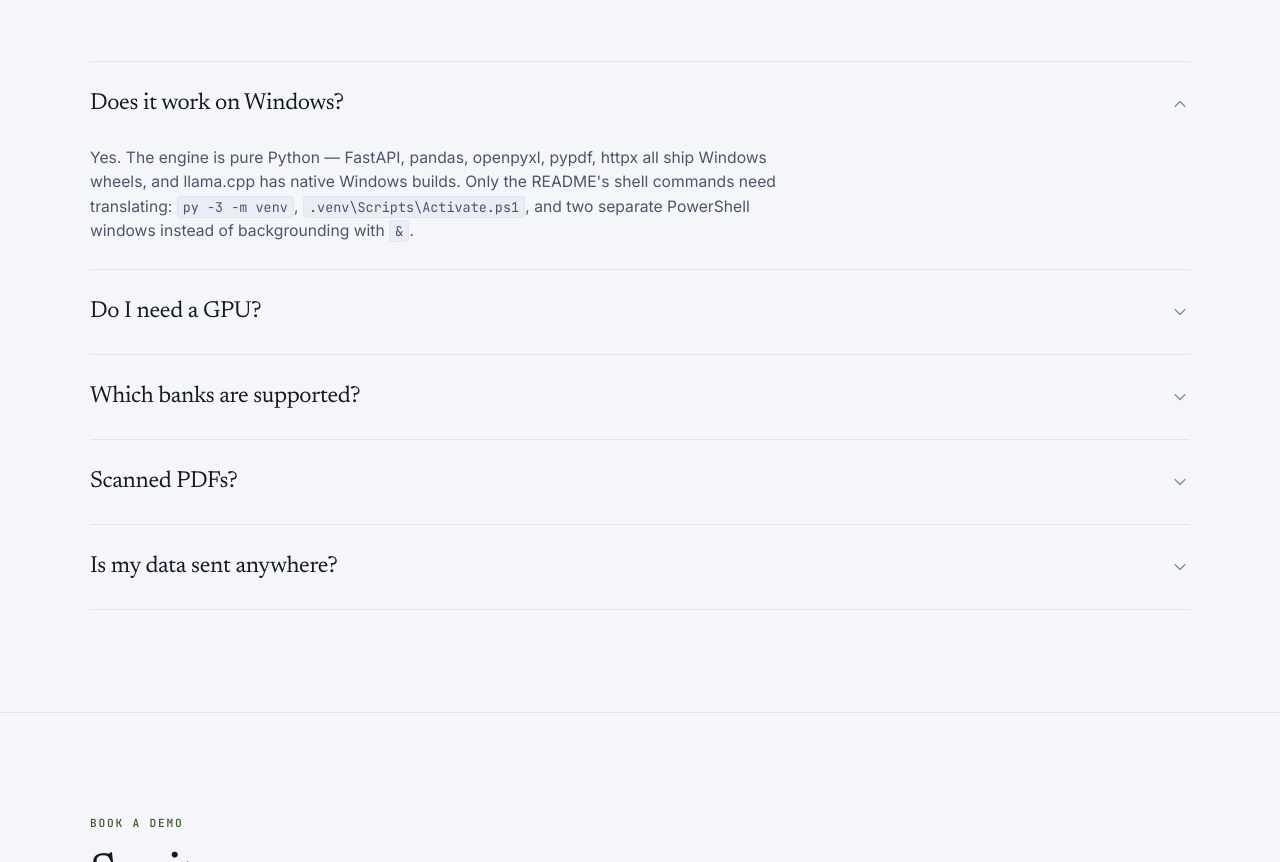
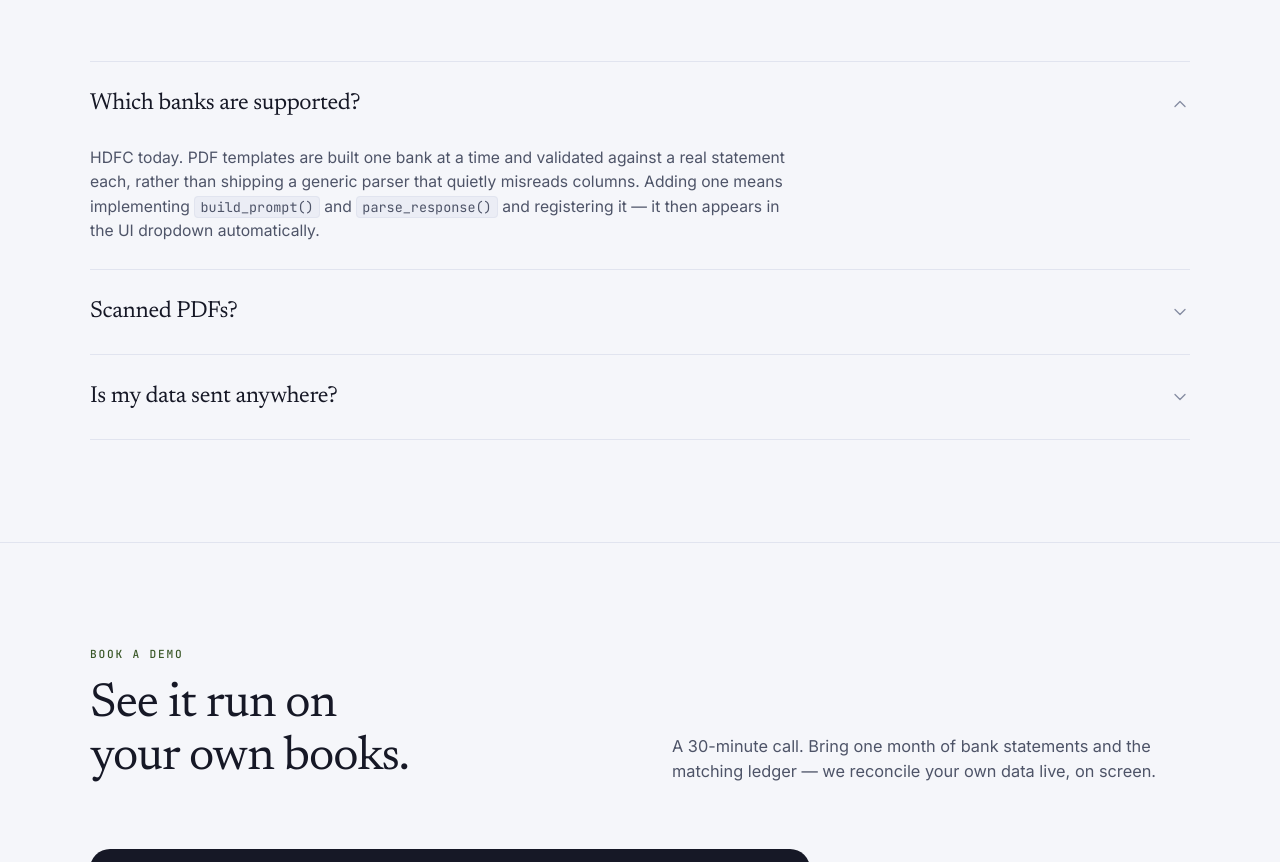
Before and after one commit to harshil-malik/reconciliation-engine, a website: page index.html in a window 1280 px wide. Shown: the part 4446-5308 px from the top of the page. Drawn offline with Linux system fonts and the light colour scheme.

Commit message:
Remove the Windows/GPU FAQ entries
Both were install-specific ("Does it work on Windows?", "Do I need a
GPU?") and read oddly now that the page has no download path — the
remaining three entries (banks supported, scanned PDFs, data privacy)
are still relevant to someone booking a demo. Made "Which banks are
supported?" the default-open entry, and updated the nav's FAQ preview
text to match.

```diff
--- a/index.html
+++ b/index.html
@@ -575,7 +575,7 @@ footer{border-top:1px solid var(--line);padding:clamp(3rem,6vw,4.5rem) 0 2.5rem;
           <div class="mb-item">
             <button class="mb-trigger" id="t-support" aria-haspopup="true" aria-expanded="false" aria-controls="m-support">Support<svg class="mb-chev" viewBox="0 0 24 24" aria-hidden="true"><path d="m6 9 6 6 6-6"/></svg></button>
             <div class="mb-menu align-right" id="m-support" role="menu" aria-labelledby="t-support">
-              <a class="mb-link" role="menuitem" href="#faq"><svg class="mb-ico" viewBox="0 0 24 24" aria-hidden="true"><circle cx="12" cy="12" r="9"/><path d="M9.6 9.4a2.5 2.5 0 0 1 4.8.9c0 1.7-2.4 2.2-2.4 3.7"/><circle cx="12" cy="17.2" r=".9" fill="currentColor" stroke="none"/></svg><span><b>FAQ</b><i>Banks, GPUs, scanned PDFs</i></span></a>
+              <a class="mb-link" role="menuitem" href="#faq"><svg class="mb-ico" viewBox="0 0 24 24" aria-hidden="true"><circle cx="12" cy="12" r="9"/><path d="M9.6 9.4a2.5 2.5 0 0 1 4.8.9c0 1.7-2.4 2.2-2.4 3.7"/><circle cx="12" cy="17.2" r=".9" fill="currentColor" stroke="none"/></svg><span><b>FAQ</b><i>Banks, scanned PDFs, privacy</i></span></a>
               <a class="mb-link" role="menuitem" href="#why"><svg class="mb-ico" viewBox="0 0 24 24" aria-hidden="true"><rect x="4.5" y="10.5" width="15" height="10" rx="2.5"/><path d="M8.2 10.5V7.8a3.8 3.8 0 0 1 7.6 0v2.7"/></svg><span><b>Privacy posture</b><i>No API key, no outbound call</i></span></a>
               <div class="mb-sep" role="separator"></div>
               <a class="mb-link" role="menuitem" href="#contact"><svg class="mb-ico" viewBox="0 0 24 24" aria-hidden="true"><rect x="3" y="5.5" width="18" height="13" rx="2.5"/><path d="m3.8 7 7.3 5.3a1.5 1.5 0 0 0 1.8 0L20.2 7"/></svg><span><b>Contact</b><i>Reach the person who built it</i></span></a>
@@ -791,14 +791,6 @@ footer{border-top:1px solid var(--line);padding:clamp(3rem,6vw,4.5rem) 0 2.5rem;
     </div>
     <div class="faq">
       <details open>
-        <summary>Does it work on Windows?<svg class="chev" viewBox="0 0 24 24" aria-hidden="true"><path d="M6 9l6 6 6-6"/></svg></summary>
-        <div class="ans">Yes. The engine is pure Python — FastAPI, pandas, openpyxl, pypdf, httpx all ship Windows wheels, and llama.cpp has native Windows builds. Only the README's shell commands need translating: <code>py -3 -m venv</code>, <code>.venv\Scripts\Activate.ps1</code>, and two separate PowerShell windows instead of backgrounding with <code>&amp;</code>.</div>
-      </details>
-      <details>
-        <summary>Do I need a GPU?<svg class="chev" viewBox="0 0 24 24" aria-hidden="true"><path d="M6 9l6 6 6-6"/></svg></summary>
-        <div class="ans">No, but a 3B model on CPU is slow — the default request timeout is 300 seconds for exactly that reason. On Windows with an NVIDIA card, a CUDA-enabled llama.cpp build is a large speedup. You can also skip the model servers entirely and get deterministic reconciliation only.</div>
-      </details>
-      <details>
         <summary>Which banks are supported?<svg class="chev" viewBox="0 0 24 24" aria-hidden="true"><path d="M6 9l6 6 6-6"/></svg></summary>
         <div class="ans">HDFC today. PDF templates are built one bank at a time and validated against a real statement each, rather than shipping a generic parser that quietly misreads columns. Adding one means implementing <code>build_prompt()</code> and <code>parse_response()</code> and registering it — it then appears in the UI dropdown automatically.</div>
       </details>
```
Also changed, not shown: landing.html (+1 -9 lines).
